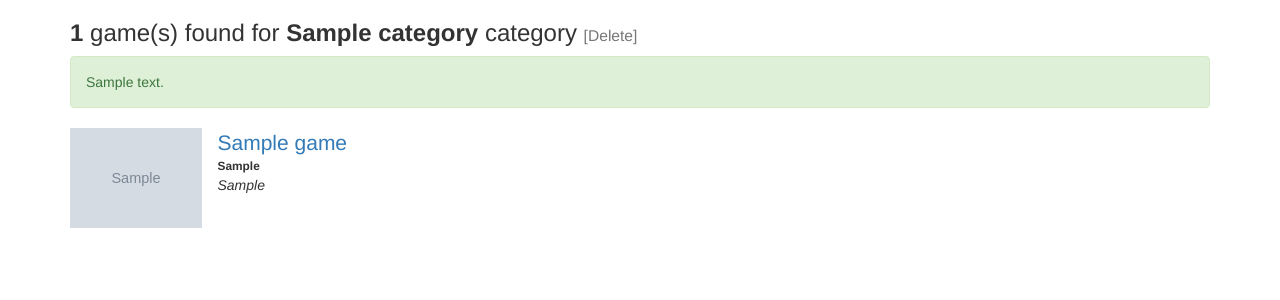
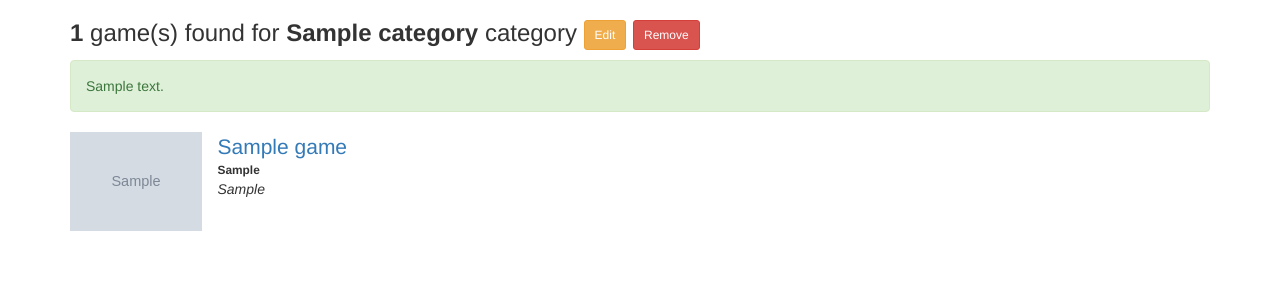
Before and after one commit to dblsilverio/udacity-fswd-game-catalog, a Flask app: page /category/1 in a window 1280 px wide. Shown: the part 72-372 px from the top of the page. Run offline with Flask 2, Linux system fonts and the light colour scheme; tables that the repository leaves empty hold one stand-in row (values such as "Sample post"); grey boxes marked "Sample" are stand-in pictures; some libraries are stand-ins or nearby versions.

Commit message:
Adjustments
Unused imports and improvement at button size.

```diff
--- a/catalog/models/category.py
+++ b/catalog/models/category.py
@@ -1,5 +1,4 @@
 from sqlalchemy import Column, String, Integer, Text
-from sqlalchemy.orm import relationship
 from catalog.infra.db_factory import Base
 
 
--- a/catalog/services/game_service.py
+++ b/catalog/services/game_service.py
@@ -1,4 +1,5 @@
 from catalog.dao.game_dao import GameDao
+
 
 class GameService:
     """ Provider of common services and operations for a Game entity. """
--- a/catalog/templates/category.html
+++ b/catalog/templates/category.html
@@ -7,7 +7,7 @@
 {% block active_category %} class="active"{% endblock %}
 
 {% block body %}
-    <h3><b>{{ games|length }}</b> game(s) found for <b>{{ category.name }}</b> category <span class="small">[Delete]</span></h3>
+    <h3><b>{{ games|length }}</b> game(s) found for <b>{{ category.name }}</b> category <button class="btn btn-warning btn-sm">Edit</button>&nbsp;<button class="btn btn-danger btn-sm">Remove</button></h3>
     <div class="alert alert-success">
         {{ category.description }}
     </div>
```
